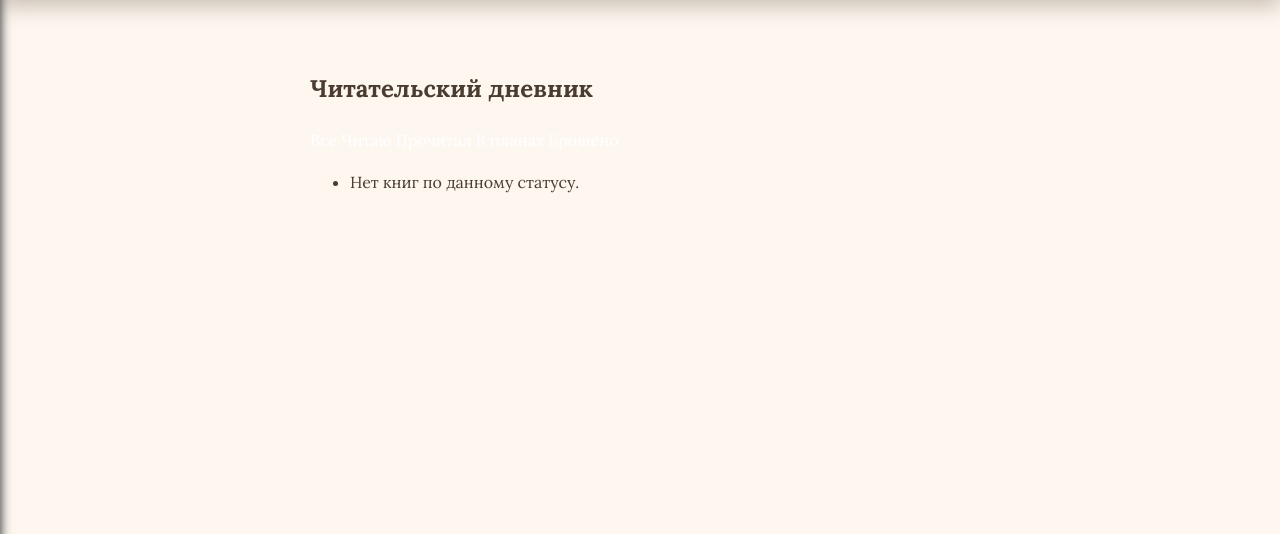
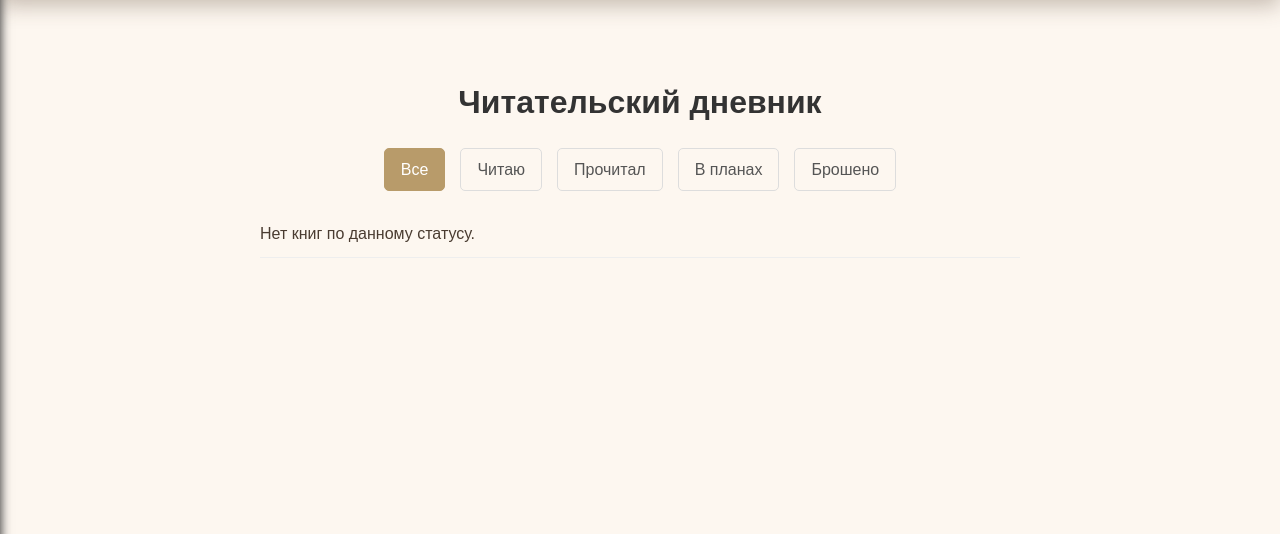
Before and after one commit to Hronaxe/book-diary, a Django app: page /profile/diary in a window 1280 px wide. Shown: the part 97-631 px from the top of the page. Run offline with Django 5.2, Linux system fonts and the light colour scheme; the visitor is signed in with stand-in values (Sample User, id 1); data that the repository does not hold is empty.

Commit message:
change style7

```diff
--- a/core/templates/base.html
+++ b/core/templates/base.html
@@ -159,10 +159,10 @@
   <input type="checkbox" id="burger-checkbox" class="burger-checkbox">
   <label for="burger-checkbox" class="burger"></label>
   <ul class="menu-list">
-    <li><a href="{% url 'index' %}" class="nav__link">Добавить книгу</a></li>
-    <li><a href="{% url 'index' %}" class="nav__link">Жанры</a></li>
-    <li><a href="{% url 'index' %}" class="nav__link">Информация</a></li>
-    <li><a href="{% url 'index' %}" class="nav__link">Дневник</a></li>
+    <li><a href="{% url 'user_books' %}" class="nav__link">Добавить книгу</a></li>
+    <li><a href="{% url 'profile' %}" class="nav__link">Профиль</a></li>
+    <li><a href="{% url 'diary' %}" class="nav__link">Статус чтения</a></li>
+    <li><a href="{% url 'index' %}" class="nav__link">------</a></li>
   </ul>
 </div>
 
--- a/core/templates/diary.html
+++ b/core/templates/diary.html
@@ -1,6 +1,105 @@
 {% extends 'base.html' %}
 {% block title %}Дневник чтения — Читательский дневник{% endblock %}
 {% block content %}
+<style>
+.diary {
+    max-width: 800px;
+    margin: 0 auto;
+    padding: 20px;
+    font-family: Arial, sans-serif;
+}
+
+.diary h2 {
+    font-size: 2rem;
+    color: #333;
+    text-align: center;
+    margin-bottom: 20px;
+}
+
+.filter-nav {
+    display: flex;
+    justify-content: center;
+    gap: 15px;
+    margin-bottom: 20px;
+}
+
+.filter-nav a {
+    text-decoration: none;
+    color: #555;
+    font-size: 1rem;
+    padding: 8px 16px;
+    border: 1px solid #ddd;
+    border-radius: 5px;
+    transition: all 0.3s ease;
+}
+
+.filter-nav a:hover {
+    background-color: #f0f0f0;
+    color: #000;
+}
+
+.filter-nav a.active {
+    background-color: #b89b6a;
+    color: white;
+    border-color: #b89b6a;
+}
+
+.book-list {
+    list-style: none;
+    padding: 0;
+}
+
+.book-list li {
+    padding: 10px 0;
+    border-bottom: 1px solid #eee;
+}
+
+.book-list li a {
+    text-decoration: none;
+    color: #333;
+    font-size: 1.1rem;
+    display: block;
+    transition: color 0.3s ease;
+}
+
+.book-list li a:hover {
+    color: #111111;
+}
+
+.book-list li a strong {
+    font-weight: 600;
+}
+
+.book-list li:empty::before {
+    content: "Нет книг по данному статусу.";
+    color: #777;
+    font-style: italic;
+}
+
+@media (max-width: 600px) {
+    .diary {
+        padding: 10px;
+    }
+
+    .diary h2 {
+        font-size: 1.5rem;
+    }
+
+    .filter-nav {
+        flex-wrap: wrap;
+        gap: 10px;
+    }
+
+    .filter-nav a {
+        font-size: 0.9rem;
+        padding: 6px 12px;
+    }
+
+    .book-list li a {
+        font-size: 1rem;
+    }
+}
+</style>
 <section class="diary">
   <h2>Читательский дневник</h2>
 
```
